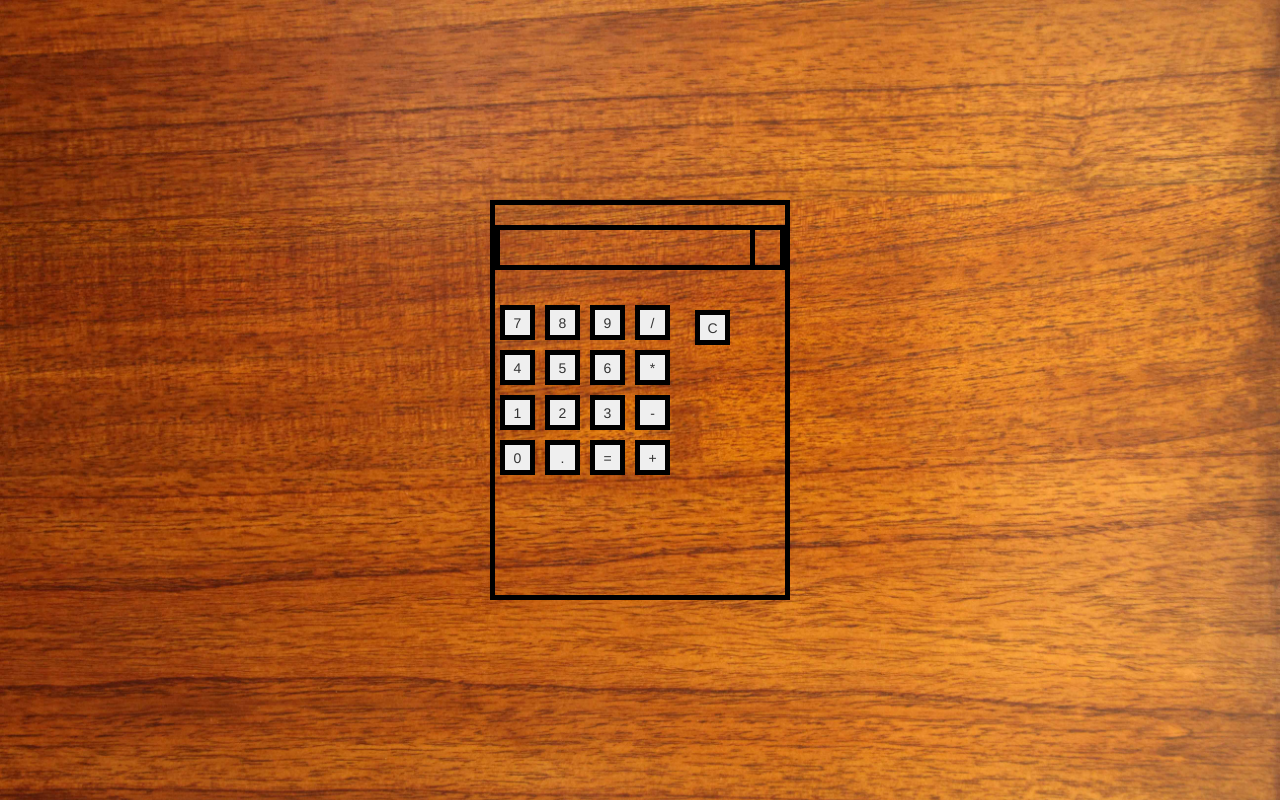
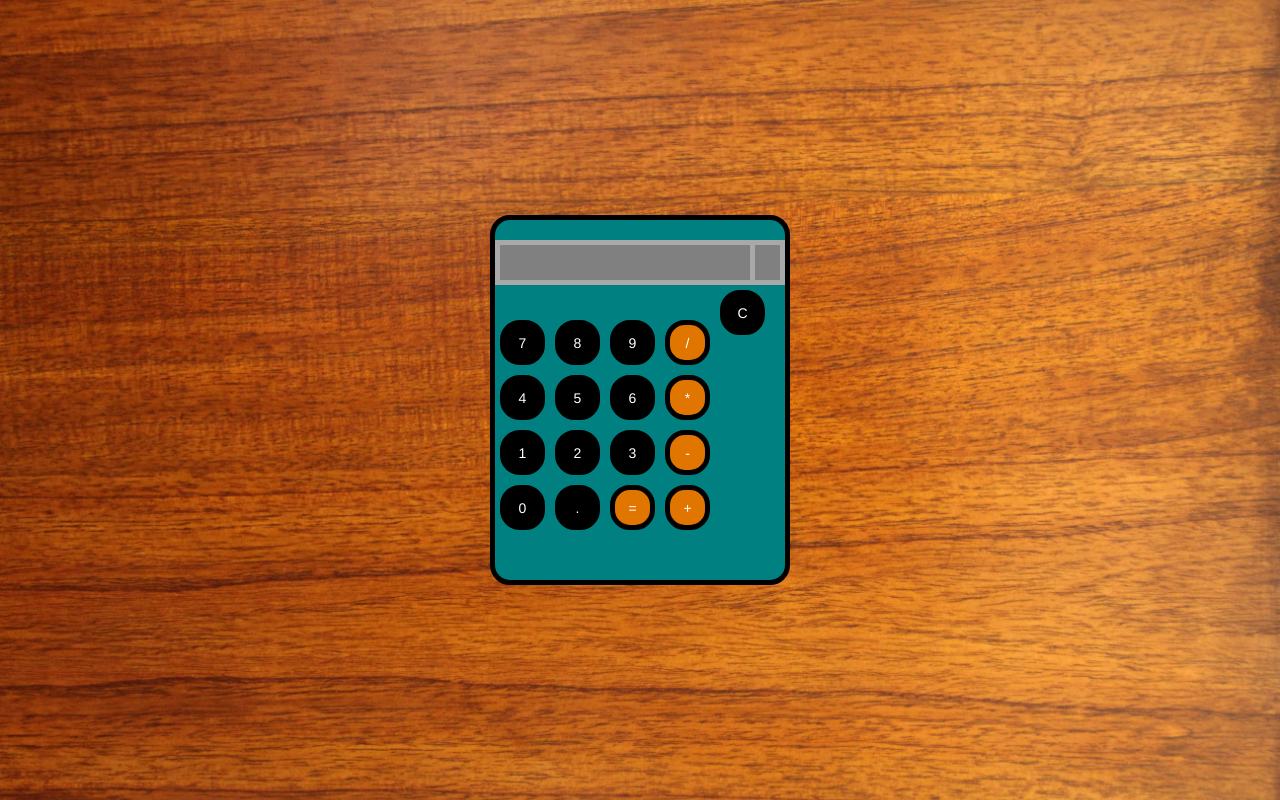
Before and after one commit to sliceking/svwielga4.github.io, a PHP site: page / in a window 1280 px wide. Run offline with PHP 8.4, Linux system fonts and the light colour scheme.

Commit message:
changed calc styling

```diff
--- a/calculator/style.css
+++ b/calculator/style.css
@@ -10,27 +10,40 @@ body{
 }
 button{
     border:5px solid black;
+    border-radius:20px;
     margin: 5px;
-    width:35px;
-    height:35px;
+    width:45px;
+    height:45px;
+    color:white;
+    background-color: black;
+}
+button:hover{
+    background-color:grey;
 }
 h1{
-    border:5px solid black;
+    border:5px solid darkgray;
     height:45px;
+    background-color: grey;
 }
 #calc_body{
     position:relative;
     border:5px solid black;
     width:300px;
-    height:400px;
+    height:370px;
+    border-radius:20px;
+    background-color: teal;
 }
 #operator{
     position:absolute;
     width:35px;
     right:0;
 }
+.operator, .equals {
+    background-color: #e07600;
+
+}
 .clear{
     position:absolute;
-    right:50px;
-    top:100px;
+    right:15px;
+    top:65px;
 }
```
